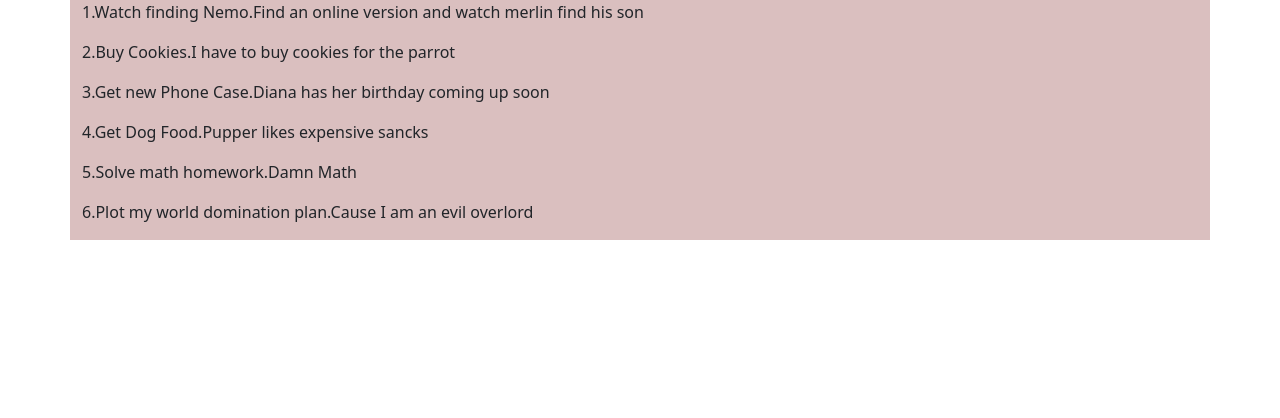
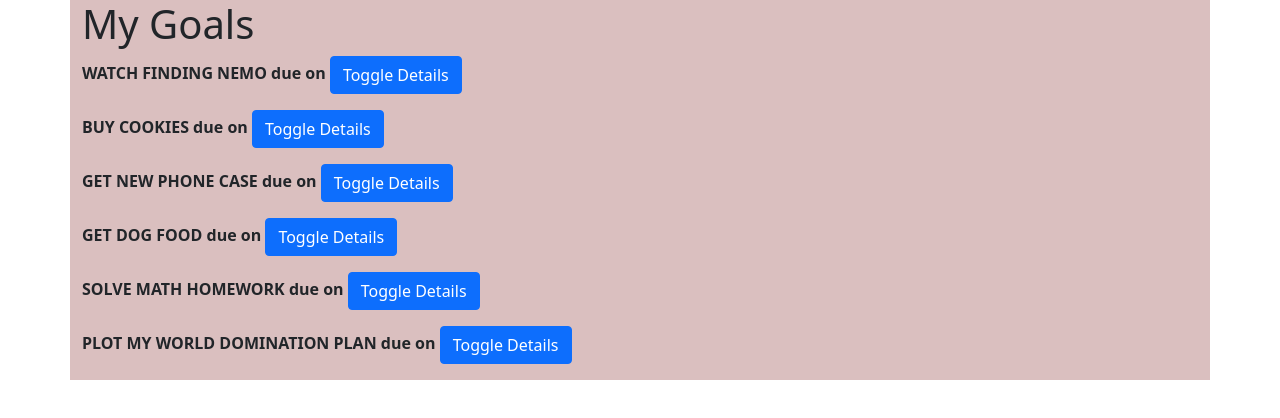
Before and after one commit to JoyChristine/GOALS, an Angular app: page / in a window 1280 px wide. Shown: the top 418 px of the page. Built offline with nearby package versions, Linux system fonts and the light colour scheme.

Commit message:
initial commit

```diff
--- a/src/app/goal/goal.component.html
+++ b/src/app/goal/goal.component.html
@@ -1,10 +1,14 @@
 <div class="container">
     <div class="row">
         <div class="col-xs-12">
-            <p *ngFor=" let goal of goals">
-                {{goal.id}}.{{ goal.name }}.{{goal.description}}
+            <h1>My Goals</h1>
+            <p *ngFor='let goal of goals;let i = index'>
+                <b appStrikethrough>{{goal.name | uppercase}} due on {{goal.completeDate | date | uppercase}}</b>
+               <button class="btn btn-primary"  (click)='toggleDetails(i)'>Toggle Details</button>
+               <app-goal-detail *ngIf='goal.showDescription' [goal]='goal' (isComplete) = 'completeGoal($event,i)' ></app-goal-detail>
             </p>
-            <p *ngIf='goals.length > 6'> tooo</p>
+
+
         </div>
     </div>
 </div>
```
